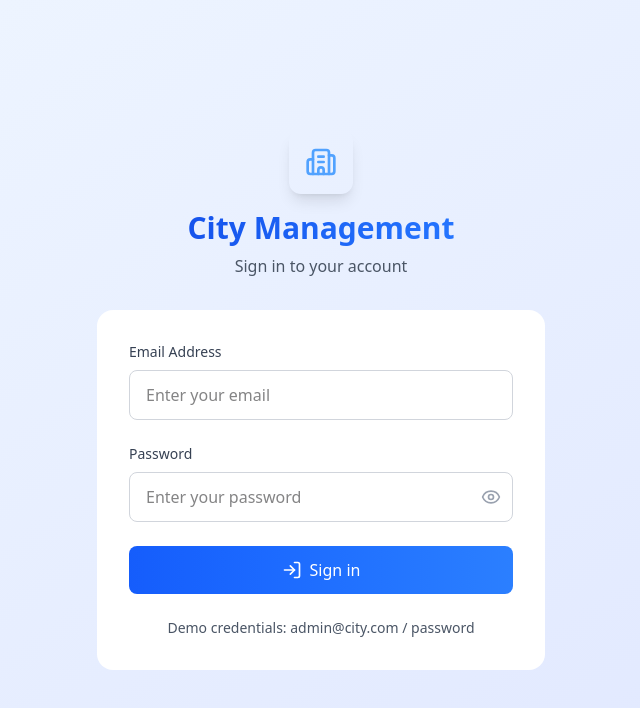
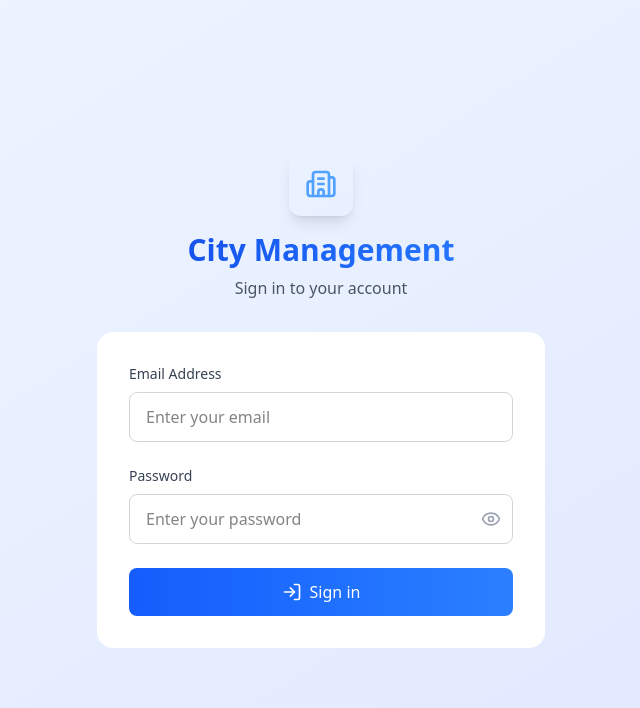
Before and after one commit to Yescity872/Research-Internal-RCM, a React (Vite) app: page / in a window 1280 px wide. Shown: the top 708 px of the page, without its empty margins (319-959 px from the left). Built offline with nearby package versions, Linux system fonts and the light colour scheme.

Commit message:
demo credentials removed

```diff
--- a/src/pages/Login.jsx
+++ b/src/pages/Login.jsx
@@ -131,12 +131,6 @@
               {loading ? 'Signing in...' : 'Sign in'}
             </button>
           </form>
-
-          <div className="mt-6 text-center">
-            <p className="text-sm text-gray-600">
-              Demo credentials: admin@city.com / password
-            </p>
-          </div>
         </div>
       </div>
     </div>
```
